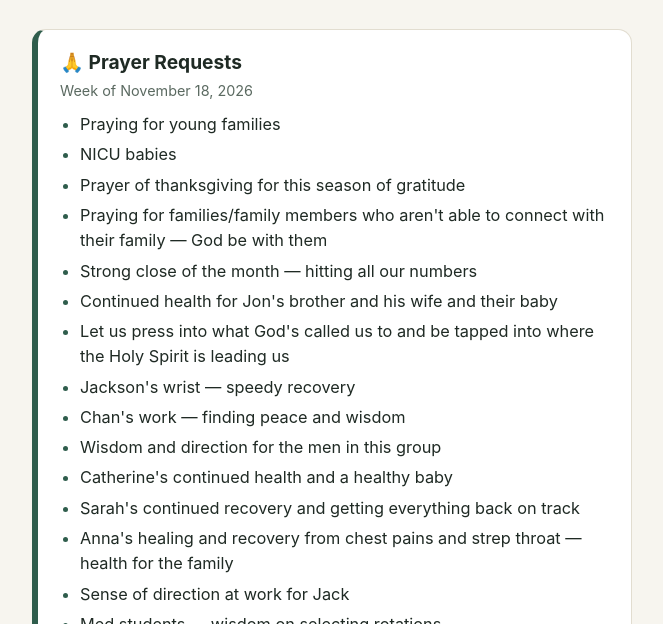
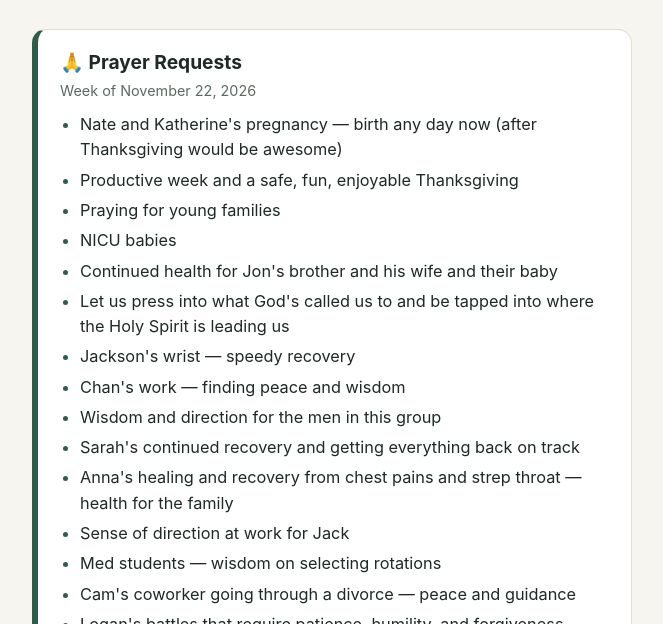
Before and after one commit to nobledodge99-cloud/mens-group, a plain HTML site: page index-mens-group.html in a window 1280 px wide. Shown: the part 176-800 px from the top of the page, without its empty margins (308-971 px from the left). Drawn offline with Linux system fonts and the light colour scheme.

Commit message:
Modify prayer requests and update date
Updated prayer request dates and removed some items.

```diff
--- a/index-mens-group.html
+++ b/index-mens-group.html
@@ -228,19 +228,17 @@
   -->
   <div class="prayer-banner">
     <h2>🙏 Prayer Requests</h2>
-    <p class="prayer-date">Week of November 18, 2026</p>
+    <p class="prayer-date">Week of November 22, 2026</p>
     <ul>
+      <li>Nate and Katherine's pregnancy — birth any day now (after Thanksgiving would be awesome)</li>
+      <li>Productive week and a safe, fun, enjoyable Thanksgiving</li>
       <li>Praying for young families</li>
       <li>NICU babies</li>
-      <li>Prayer of thanksgiving for this season of gratitude</li>
-      <li>Praying for families/family members who aren't able to connect with their family — God be with them</li>
-      <li>Strong close of the month — hitting all our numbers</li>
       <li>Continued health for Jon's brother and his wife and their baby</li>
       <li>Let us press into what God's called us to and be tapped into where the Holy Spirit is leading us</li>
       <li>Jackson's wrist — speedy recovery</li>
       <li>Chan's work — finding peace and wisdom</li>
       <li>Wisdom and direction for the men in this group</li>
-      <li>Catherine's continued health and a healthy baby</li>
       <li>Sarah's continued recovery and getting everything back on track</li>
       <li>Anna's healing and recovery from chest pains and strep throat — health for the family</li>
       <li>Sense of direction at work for Jack</li>
```
